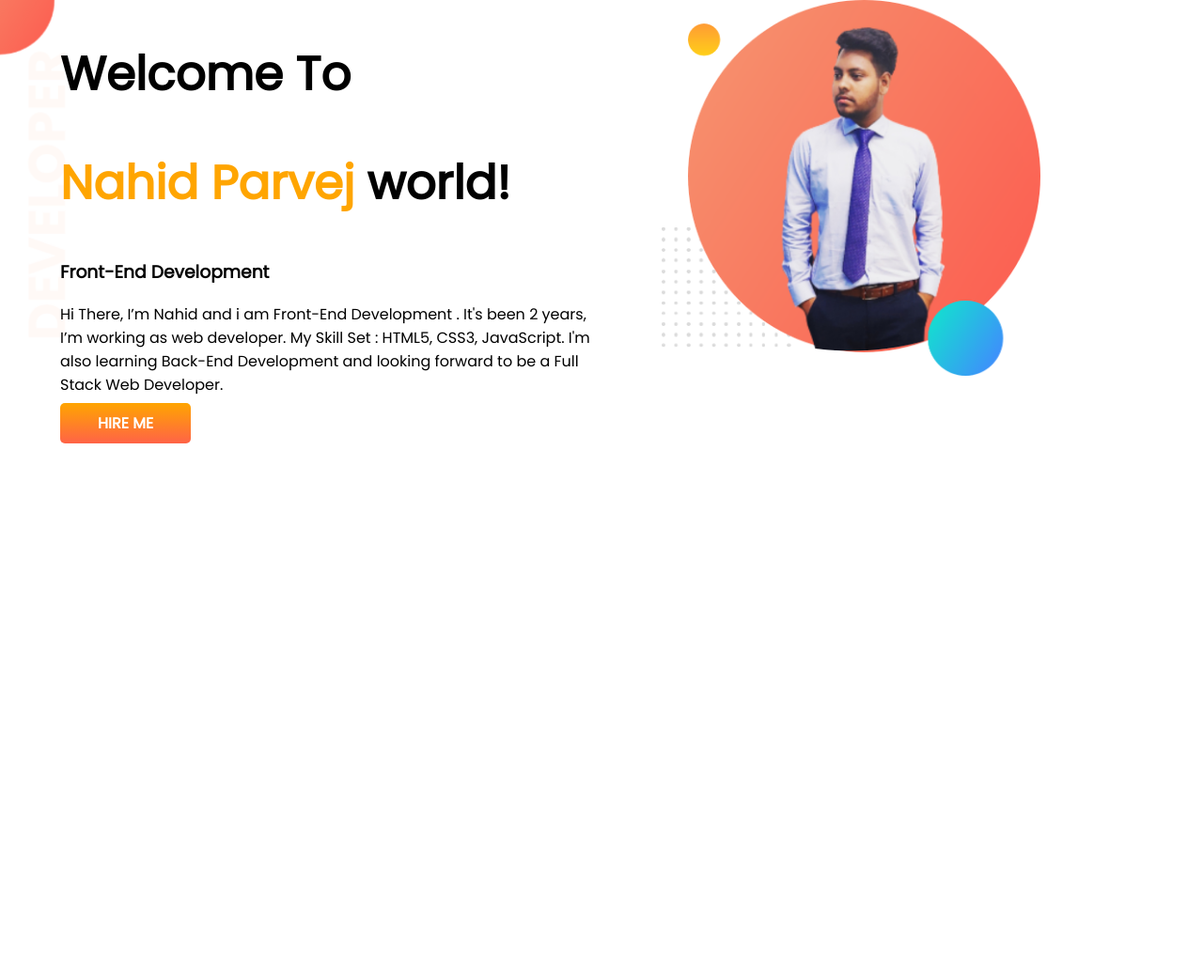
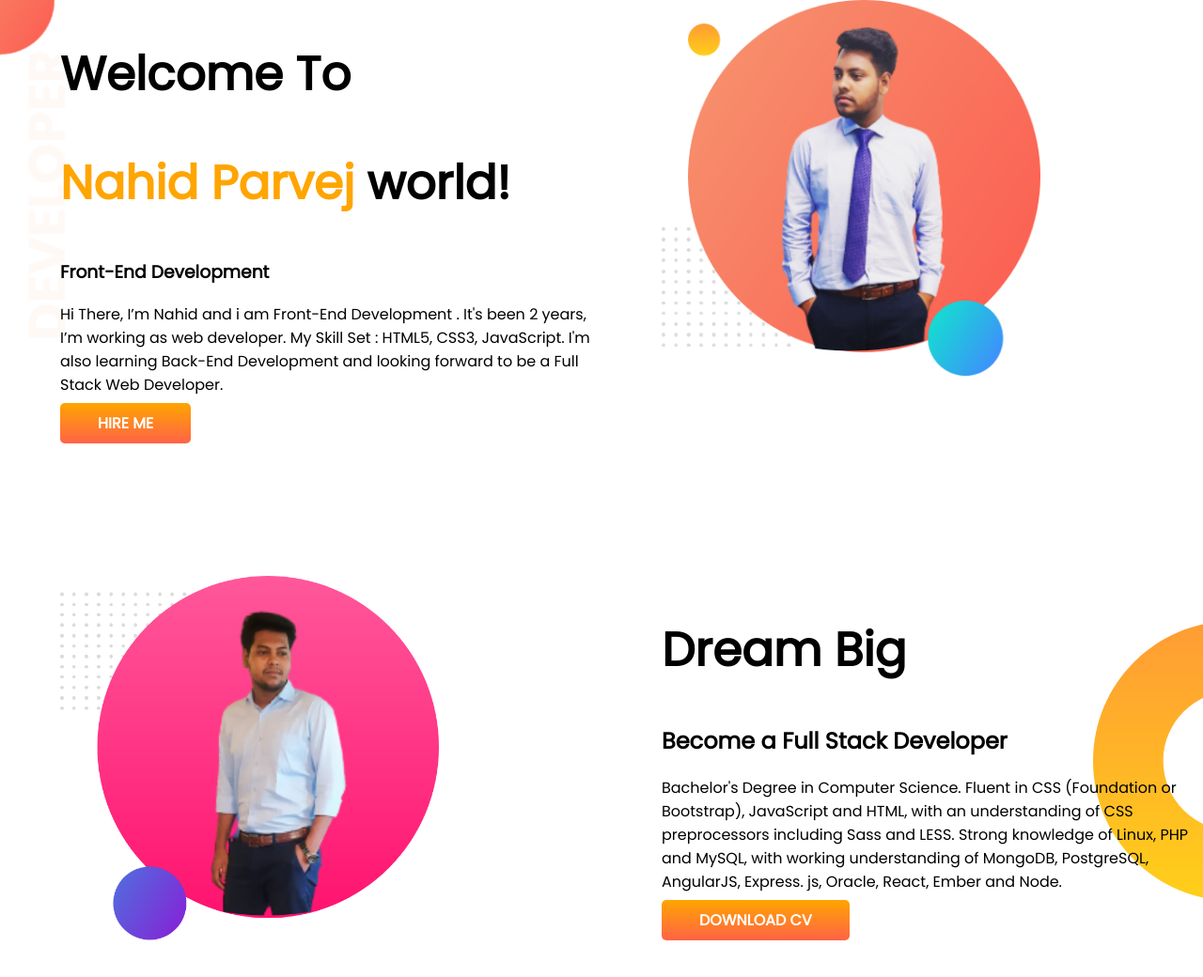
Before and after one commit to Nahid345/developer-portfolio, a plain HTML site: page index.html in a window 1280 px wide. Shown: the whole page at 94% size. Before the commit the page ends 800 px from the top, so only its background shows below. Drawn offline with Linux system fonts and the light colour scheme.

Commit message:
added section 2

```diff
--- a/index.html
+++ b/index.html
@@ -28,6 +28,21 @@
 
     </section>
 
+    <section class="dream-big">
+        <div class="half-width">
+
+            <img src="images/parvej.png" alt="">
+        </div>
+
+        <div class="half-width">
+            <h1>Dream Big</h1>
+            <h2>Become a Full Stack Developer</h2>
+            <p>Bachelor's Degree in Computer Science. Fluent in CSS (Foundation or Bootstrap), JavaScript and HTML, with an understanding of CSS preprocessors including Sass and LESS. Strong knowledge of Linux, PHP and MySQL, with working understanding of
+                MongoDB, PostgreSQL, AngularJS, Express. js, Oracle, React, Ember and Node.</p>
+            <a class="link-button" target="_blank" href="">DOWNLOAD CV</a>
+        </div>
+    </section>
+
 </body>
 
 </html>
--- a/style.css
+++ b/style.css
@@ -13,11 +13,13 @@ h1 {
 
 section {
     display: flex;
+    margin-bottom: 150px;
 }
 
 .half-width {
     width: 50%;
     padding-left: 5%;
+    padding-right: 5pxpx;
 }
 
 .half-width img {
@@ -37,3 +39,9 @@ section {
     background-image: url(images/top-banner.png);
     background-repeat: no-repeat;
 }
+
+.dream-big {
+    background-image: url(images/dream-bg.png);
+    background-repeat: no-repeat;
+    background-position: right;
+}
```
Also changed, not shown: images/my-bg2.png (deleted), images/parvej.png (added).
